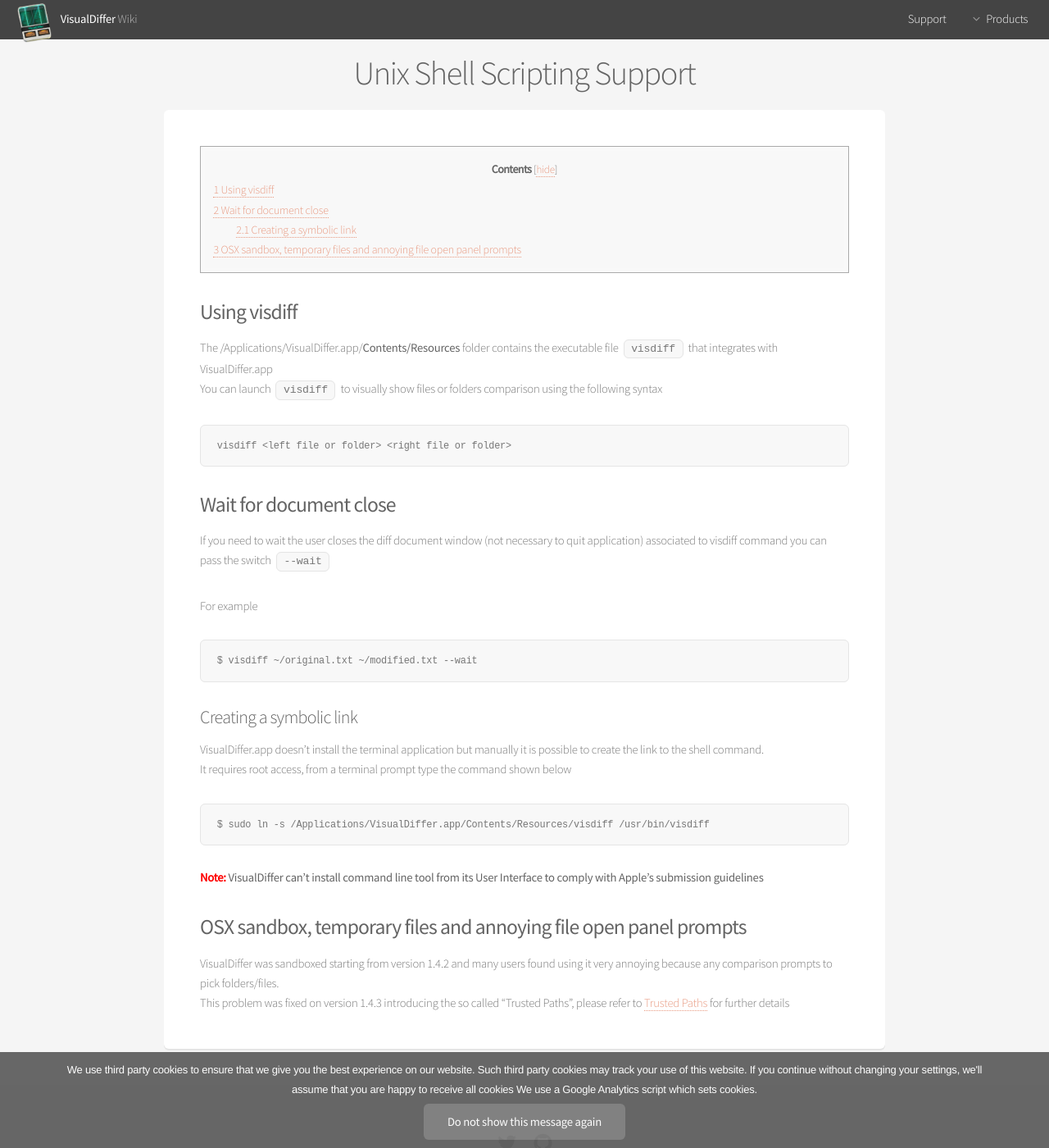
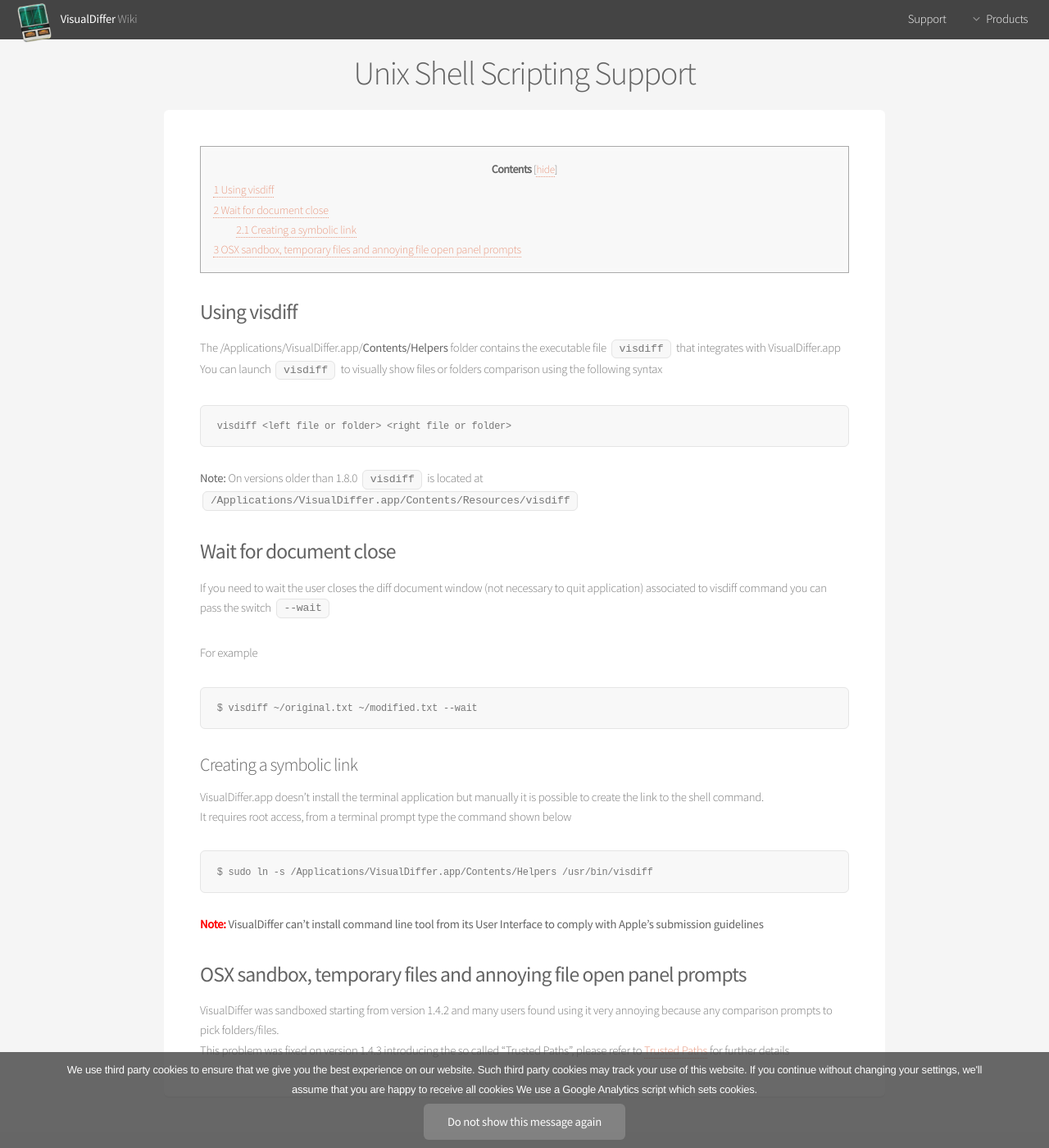
Before and after one commit to visualdiffer/visualdiffer.github.com, a Jekyll site: the page built from unixshell.md, in a window 1280 px wide and 1400 px high. Shown: the whole window at 82% size. Built offline with Jekyll 4.4.1, drawn with Linux system fonts in a browser that asks for light colours.

Commit message:
changed visdiff path location

```diff
--- a/unixshell.md
+++ b/unixshell.md
@@ -11,10 +11,12 @@
 Using visdiff
 =============
 
-The /Applications/VisualDiffer.app/**Contents/Resources** folder contains the executable file `visdiff` that integrates with VisualDiffer.app
+The /Applications/VisualDiffer.app/**Contents/Helpers** folder contains the executable file `visdiff` that integrates with VisualDiffer.app
 You can launch `visdiff` to visually show files or folders comparison using the following syntax
 
 	visdiff <left file or folder> <right file or folder>
+
+**Note:** On versions older than 1.8.0  `visdiff` is located at `/Applications/VisualDiffer.app/Contents/Resources/visdiff`
 
 Wait for document close
 =======================
@@ -35,7 +37,7 @@
 It requires root access, from a terminal prompt type the command shown below
 
 {% highlight bash %}
-$ sudo ln -s /Applications/VisualDiffer.app/Contents/Resources/visdiff /usr/bin/visdiff
+$ sudo ln -s /Applications/VisualDiffer.app/Contents/Helpers /usr/bin/visdiff
 {% endhighlight %}
 
 <span style="color:red; font-weight:bold">Note:</span> **VisualDiffer can't install command line tool from its User Interface to comply with Apple's submission guidelines**
```
